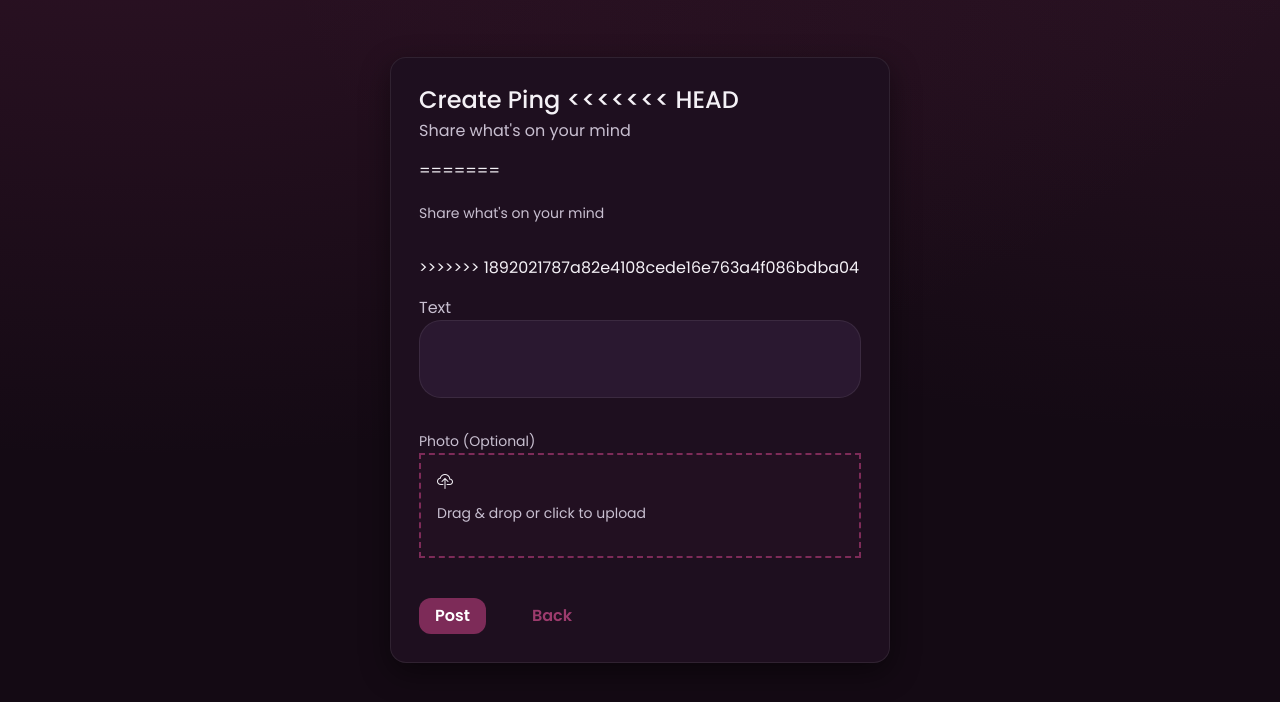
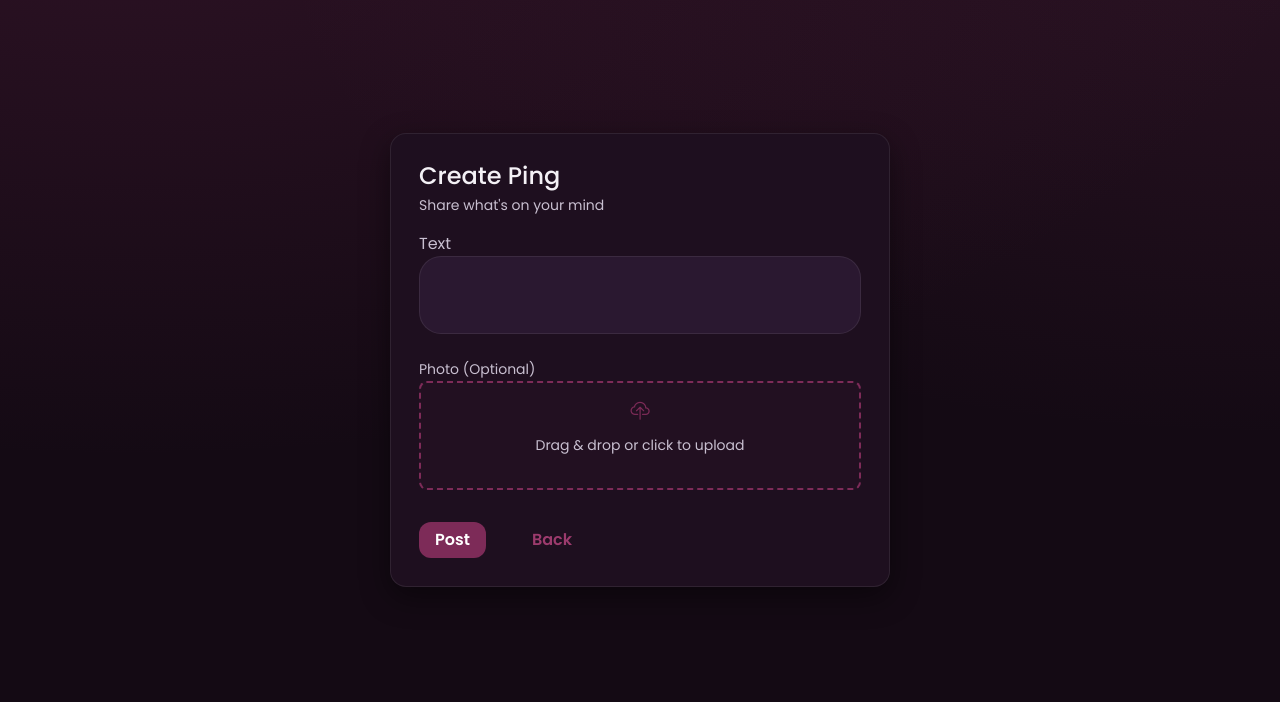
Before and after one commit to codebysnorlax/Django-PingPost, a Django app: template PingPost/tweet/templates/tweet_form.html in a window 1280 px wide. Shown: the part 63-765 px from the top of the page. Run offline with Django 3.2, Linux system fonts and the light colour scheme; the template is opened without the code that fills it, so the values that code supplies are empty, except form fields; tables that the repository leaves empty hold one stand-in row (values such as "Sample post"); form fields are guessed from the names that the template uses.

Commit message:
prepration

```diff
--- a/PingPost/static/css/micro.css
+++ b/PingPost/static/css/micro.css
@@ -253,13 +253,8 @@
 /* Drop box styling */
 .drop-zone {
     border: 2px dashed var(--pp-accent);
-<<<<<<< HEAD
-    border-radius: 12px;
-    padding: 1.5rem;
-=======
     border-radius: 8px;
     padding: 1rem;
->>>>>>> 1892021787a82e4108cede16e763a4f086bdba04
     text-align: center;
     cursor: pointer;
     transition: all 0.2s ease;
@@ -270,26 +265,15 @@
     background: rgba(125, 43, 88, 0.1);
 }
 .drop-zone i {
-<<<<<<< HEAD
-    font-size: 1.5rem;
-=======
     font-size: 1.2rem;
->>>>>>> 1892021787a82e4108cede16e763a4f086bdba04
     color: var(--pp-accent);
     display: block;
     margin-bottom: 0.5rem;
 }
 #preview img {
-<<<<<<< HEAD
-    width: 80px;
-    height: 80px;
-    object-fit: cover;
-    border-radius: 8px;
-=======
     width: 60px;
     height: 60px;
     object-fit: cover;
     border-radius: 6px;
->>>>>>> 1892021787a82e4108cede16e763a4f086bdba04
     margin-top: 0.5rem;
 }
--- a/PingPost/tweet/templates/tweet_form.html
+++ b/PingPost/tweet/templates/tweet_form.html
@@ -9,17 +9,10 @@ Ping-Post | Creative
     <div class="auth-card" style="max-width: 500px;">
         <h4 style="margin: 0;">
             {% if form.instance.pk %}Edit Ping{% else %}Create Ping{% endif %}
-<<<<<<< HEAD
-        </h2>
-        <p class="pp-muted mt-1 mb-3">Share what's on your mind</p>
-
-        <form method='post' enctype='multipart/form-data' class='vstack gap-3'>
-=======
         </h4>
         <p class="pp-muted mt-1 mb-3 small">Share what's on your mind</p>
 
         <form method='post' enctype='multipart/form-data' class='vstack gap-2'>
->>>>>>> 1892021787a82e4108cede16e763a4f086bdba04
             {% csrf_token %}
 
             <div class="mb-2">
```
